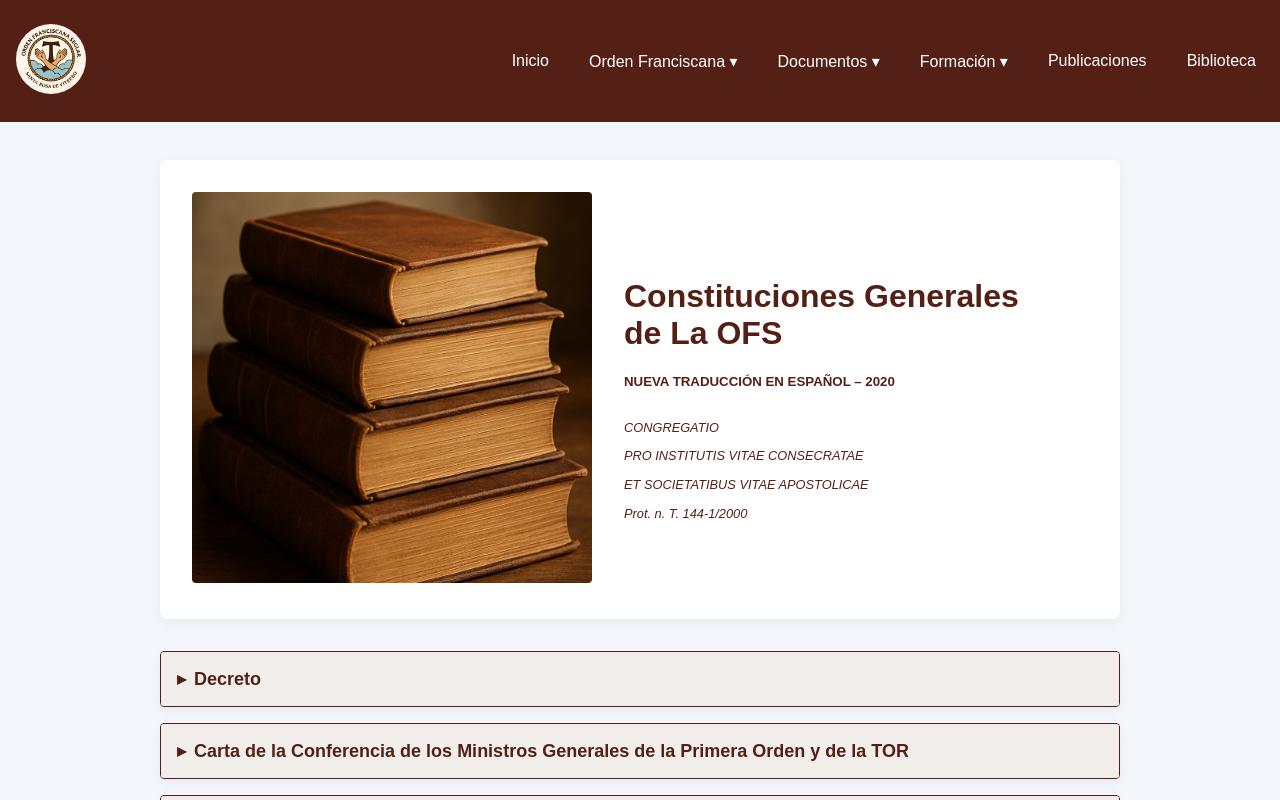
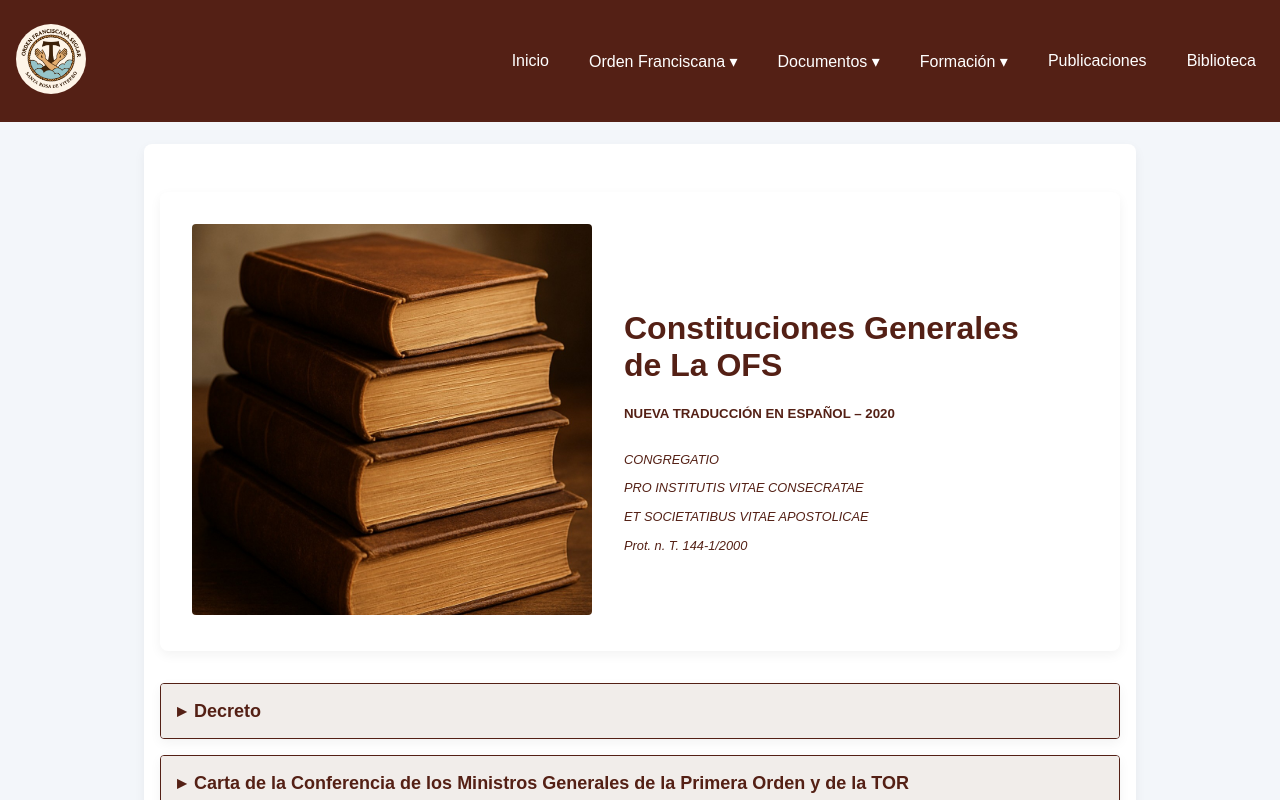
Before and after one commit to darioespeche/ofs-StaRosaViterbo, a React (Vite) app: page /documentos/nuestras-constituciones in a window 1280 px wide. Shown: the top 800 px of the page. Built offline with nearby package versions, Linux system fonts and the light colour scheme.

Commit message:
proyecto para revision

```diff
--- a/src/pages/Documentos/Documentos.css
+++ b/src/pages/Documentos/Documentos.css
@@ -1,9 +1,11 @@
 /* Documentos.css */
 .doc-container {
+  margin: 4rem auto;
   max-width: 960px;
-  margin: 2rem auto;
   padding: 1rem;
-  color: var(--color-text);
+  background: #fff;
+  border-radius: 8px;
+  box-shadow: 0 4px 12px rgba(0, 0, 0, 0.05);
 }
 
 /* Hero común: imagen + bloque de texto */
--- a/src/pages/Pages.css
+++ b/src/pages/Pages.css
@@ -3,8 +3,8 @@
   align-items: flex-start;
   gap: 2rem;
   margin: 4rem auto;
-  max-width: 1000px;
-  padding: 2rem;
+  max-width: 960px;
+  padding: 1rem;
   background: #fff;
   border-radius: 8px;
   box-shadow: 0 4px 12px rgba(0, 0, 0, 0.05);
```
